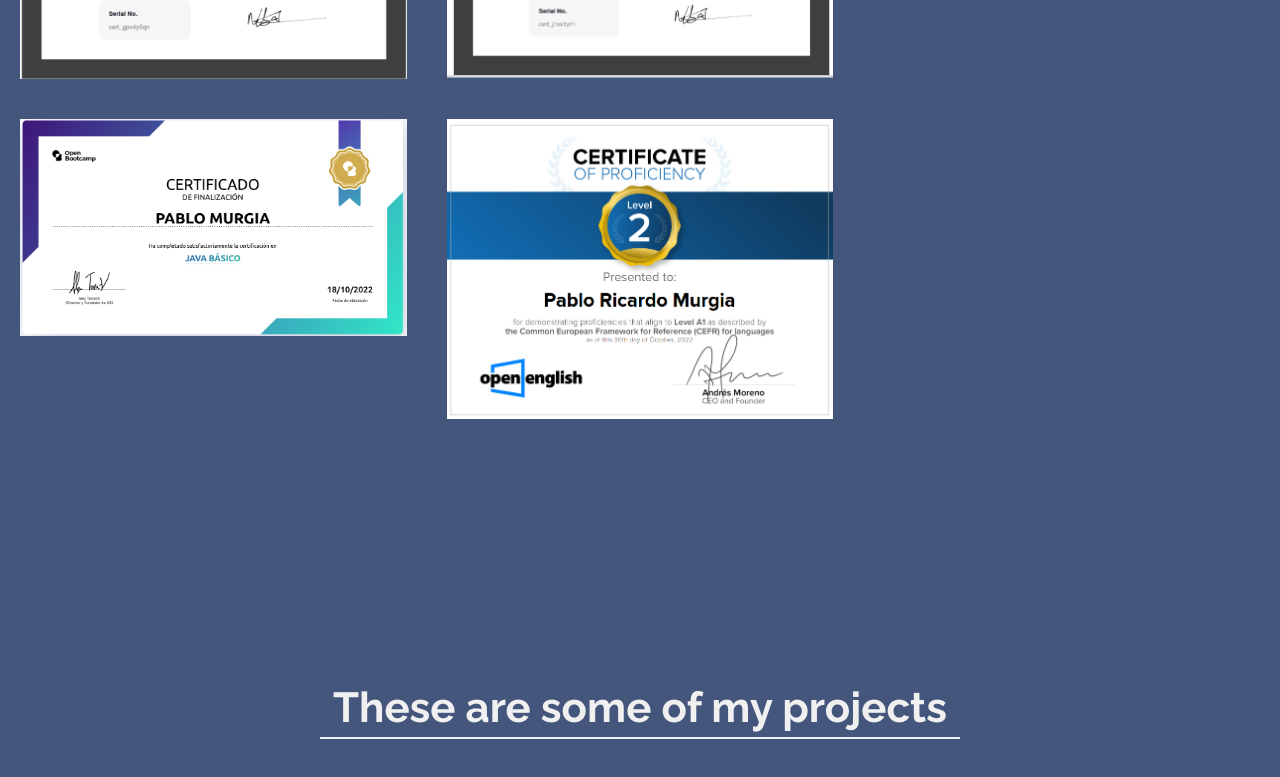
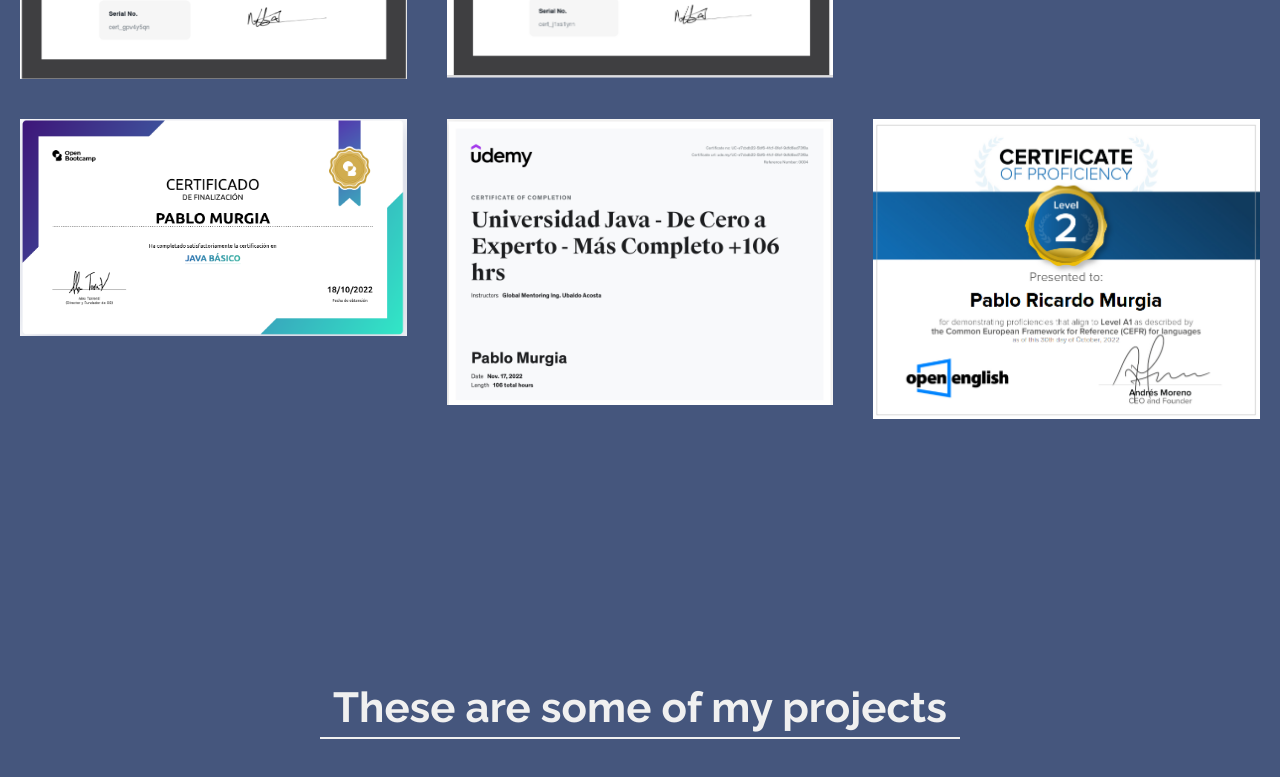
Before and after one commit to stvteclas/stvteclas.github.io, a plain HTML site: page docs/index.html in a window 1280 px wide. Shown: the part 2393-3170 px from the top of the page. Drawn offline with Linux system fonts and the light colour scheme.

Commit message:
update certificates

```diff
--- a/docs/index.html
+++ b/docs/index.html
@@ -89,7 +89,9 @@
         <img src="springamigoscode.png"/>
         <img src="introduccionprogramacion.png"/>
         <img src="javaBasico.png"/>
+        <img src="fullstack.png"/>
         <img src="openenglish2.png"/>
+
       </div>
     </section>
 
```
Also changed, not shown: docs/fullstack.png (added), 1 other file.
